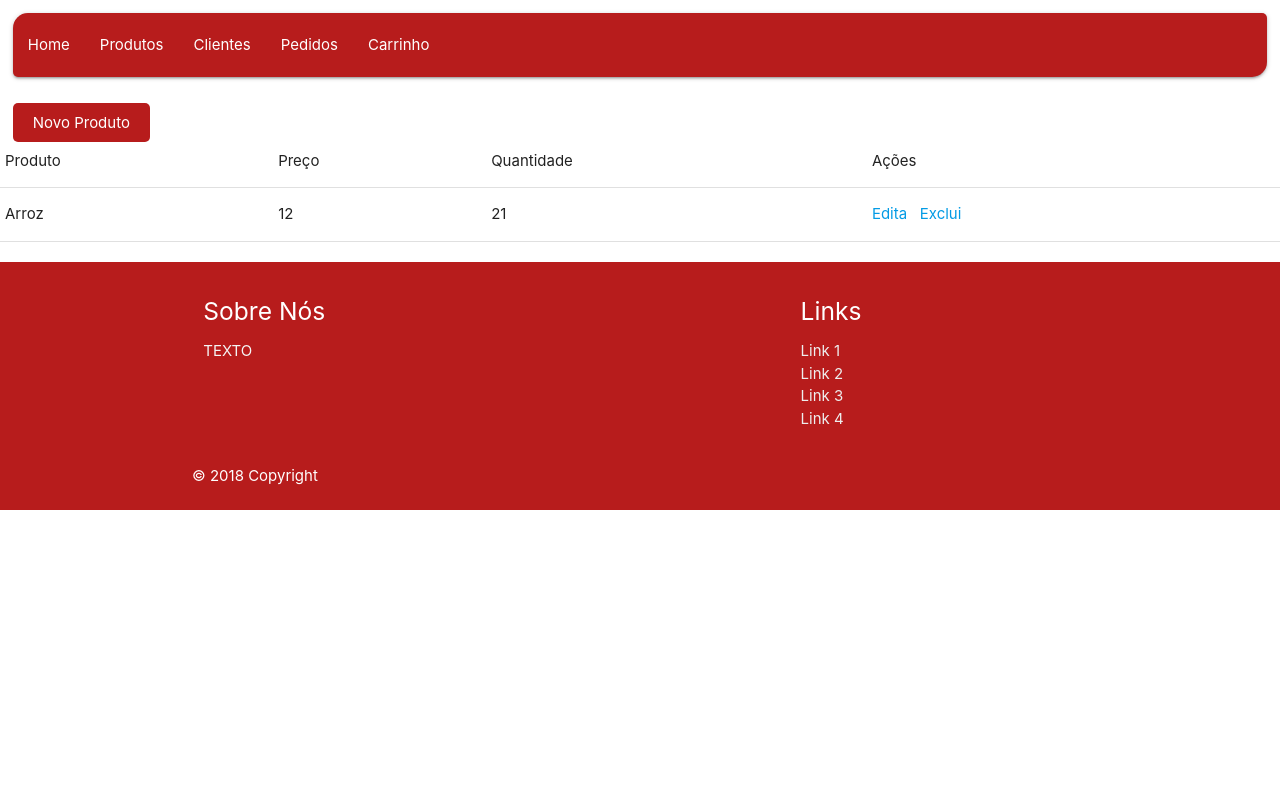
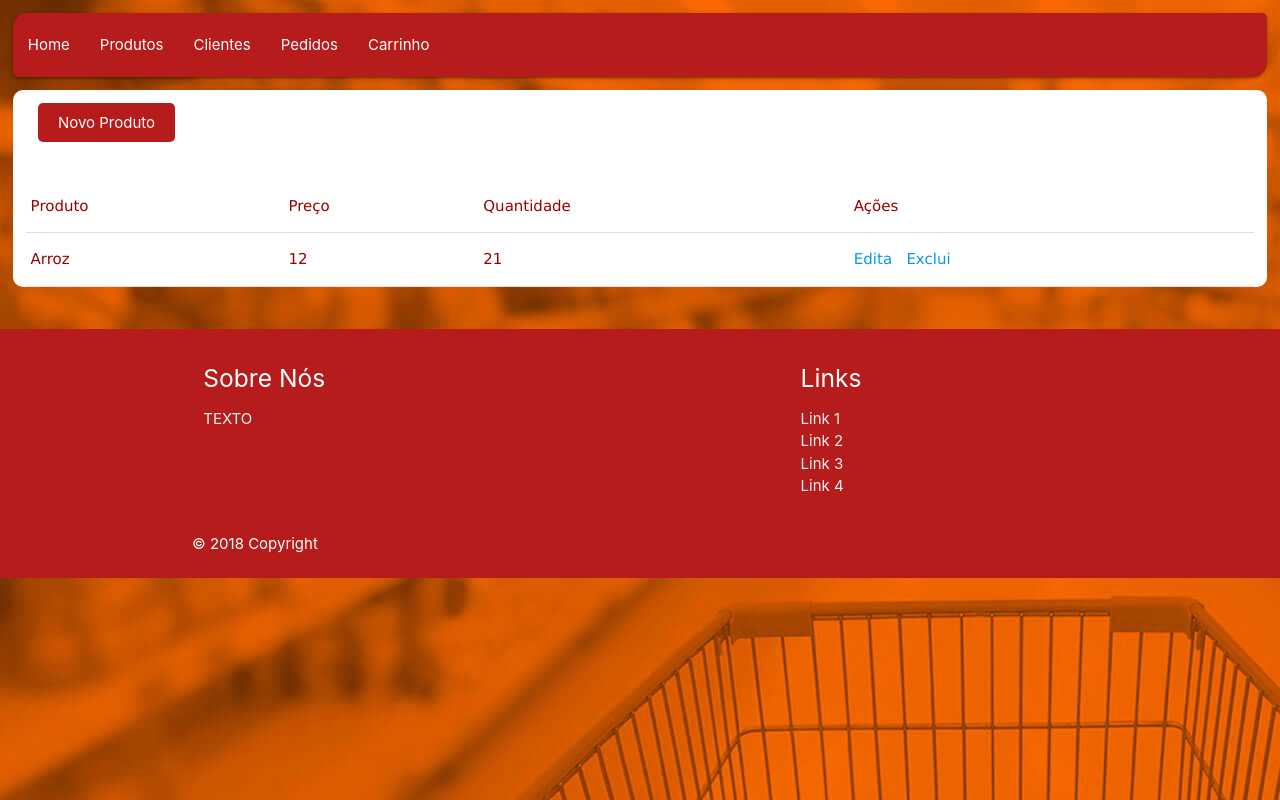
Before and after one commit to thamirissilva/Loja, a PHP site: page /view/viewprodutos.php in a window 1280 px wide. Run offline with PHP 8.4, Linux system fonts and the light colour scheme; data comes from the database, SQL or seed files in the repository.

Commit message:
Css adicionado

```diff
--- a/css/style.css
+++ b/css/style.css
@@ -1,3 +1,4 @@
+
 
 /********** MENU **********/
 
@@ -18,16 +19,17 @@
     margin-left: 1%  !important;
 }
 
-.menuhori{
+/*
+.menuhorizontal{
 	padding: 2px 10px;
     display: inline-block;
-    /* visual do link */
+    /* visual do link
     background-color:#EDEDED;
     color: #333;
     text-decoration: none;
     border-bottom:3px solid #EDEDED;
-
 }
+*/
 
 .menu_box li {
 	display: inline !important; /*colocando li lado a lado*/
@@ -45,7 +47,7 @@
 /********** FORMULÁRIO **********/
 
 .form{
-	background-color:#ffebee;
+	background-color:white;
 	padding-right: 30px;
 	padding-left: 30px;
 	padding-bottom: 30px;
@@ -54,7 +56,6 @@
 	margin-right:auto;
 	margin-left:auto;
 	border-radius: 10px;
-	border: solid #901;
 	font-family: verdana;
 	display: table; /*Caixa no centro*/
 }
--- a/index.php
+++ b/index.php
@@ -38,13 +38,9 @@
 
 
 
-
-
-
-
 <footer class="page-footer red darken-4">
           <div class="container">
-            <div class="row">
+            <div class="row"
               <div class="col l6 s12">
                 <h5 class="white-text">Sobre Nós</h5>
                 <p class="grey-text text-lighten-4">TEXTO</p>
--- a/view/viewprodutos.php
+++ b/view/viewprodutos.php
@@ -10,6 +10,27 @@
 </head>
 
 <body>
+
+	<style type="text/css">
+			body {
+				background: url('../imagens/background-supermercado-9.jpg');
+			}
+			main{
+				background-color: white;
+				/*opacity: 0.9;*/
+				height: 100%;
+				margin-left:1%;
+				margin-right:1%;
+				padding-left: 1%;
+				padding-right: 1%;
+				border-radius: 10px;
+			}
+	</style>
+
+
+
+	<div>
+
 	<!-- Inserindo arquivos -->
 	<?php
 		include("../conexao.php");
@@ -19,8 +40,10 @@
 		$sql = "SELECT *FROM tbprodutos";
 		$consulta = mysqli_query($conn, $sql);
 	?>
+</div>
 
 
+<main>
 
 <div class="row">
 
@@ -30,6 +53,18 @@
 		<a href="viewnovoproduto.php" class="botao"> Novo Produto </a>
 		</div>
 
+		<br>
+		<br>
+
+<div class="tabela">
+	<style type="text/css">
+		div .tabela td{
+			font-family: verdana;
+			color: #900;
+		}
+	</style>
+
+	</style>
 	<!-- Tabela Produtos -->
 	<?php
 		echo "<table>";
@@ -55,9 +90,12 @@
 
 		echo "</table>";
 ?>
+		</div>
 
-</div>
+	</div>
 
+</main>
+<br>
 
 <footer class="page-footer red darken-4">
           <div class="container">
```
Also changed, not shown: view/viewnovoproduto.php (+11 -5 lines), imagens/background-supermercado-10.jpg (added), imagens/background-supermercado-9.jpg (added).
